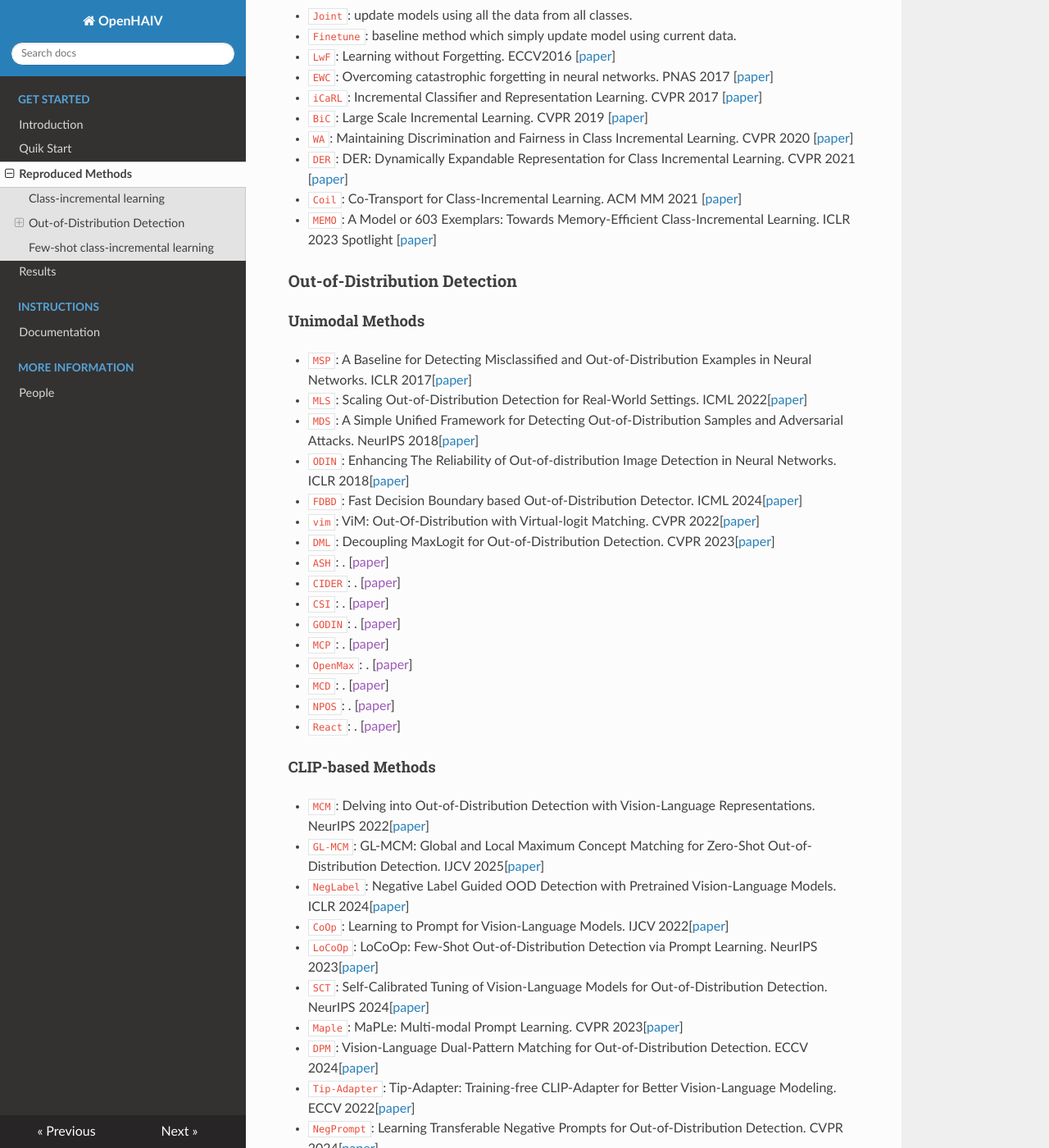
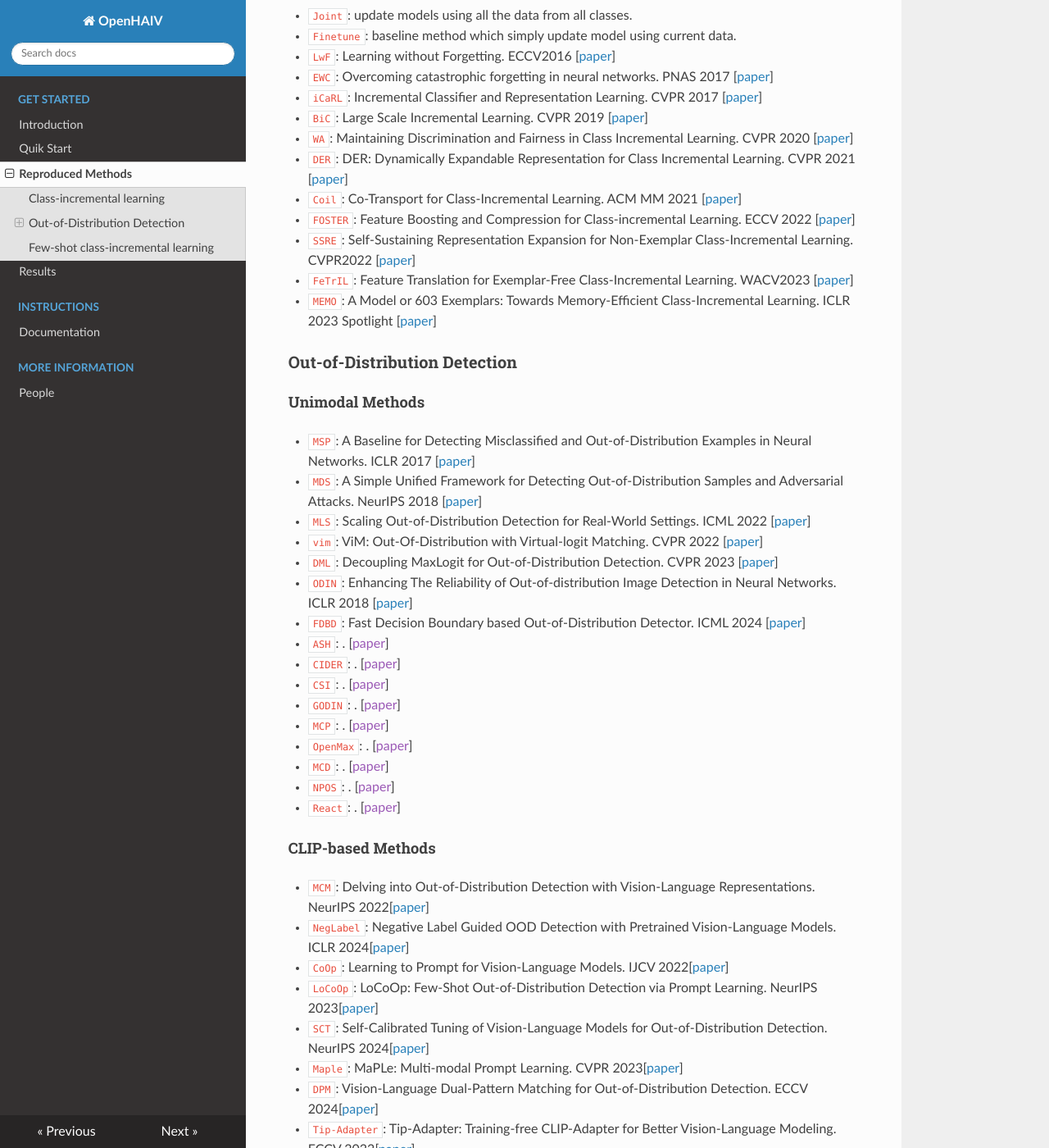
Before and after one commit to chessplayer9/framework, an MkDocs documentation site: the page built from docs/methods.md, in a window 1280 px wide and 1400 px high, scrolled down 198 px. Shown: the whole window at 82% size. Built offline with MkDocs 1.6.1, drawn with Linux system fonts in a browser that asks for light colours; nearby versions of some CDN libraries; some of the changed text lies outside the part shown.

Commit message:
update quik and method

```diff
--- a/docs/methods.md
+++ b/docs/methods.md
@@ -11,17 +11,20 @@
 -  `WA`: Maintaining Discrimination and Fairness in Class Incremental Learning. CVPR 2020 [[paper](https://arxiv.org/abs/1911.07053)]
 -  `DER`: DER: Dynamically Expandable Representation for Class Incremental Learning. CVPR 2021 [[paper](https://arxiv.org/abs/2103.16788)]
 -  `Coil`: Co-Transport for Class-Incremental Learning. ACM MM 2021 [[paper](https://arxiv.org/abs/2107.12654)]
+- `FOSTER`: Feature Boosting and Compression for Class-incremental Learning. ECCV 2022 [[paper](https://arxiv.org/abs/2204.04662)]
+-  `SSRE`: Self-Sustaining Representation Expansion for Non-Exemplar Class-Incremental Learning. CVPR2022 [[paper](https://arxiv.org/abs/2203.06359)]
+- `FeTrIL`: Feature Translation for Exemplar-Free Class-Incremental Learning. WACV2023 [[paper](https://arxiv.org/abs/2211.13131)]
 -  `MEMO`: A Model or 603 Exemplars: Towards Memory-Efficient Class-Incremental Learning. ICLR 2023 Spotlight [[paper](https://openreview.net/forum?id=S07feAlQHgM)]
 
 ### Out-of-Distribution Detection
 #### Unimodal Methods
-- `MSP`: A Baseline for Detecting Misclassified and Out-of-Distribution Examples in Neural Networks. ICLR 2017[[paper](https://arxiv.org/abs/1610.02136)]
-- `MLS`: Scaling Out-of-Distribution Detection for Real-World Settings. ICML 2022[[paper](https://arxiv.org/abs/1911.11132)]
-- `MDS`: A Simple Unified Framework for Detecting Out-of-Distribution Samples and Adversarial Attacks. NeurIPS 2018[[paper](https://arxiv.org/abs/1807.03888)]
-- `ODIN`: Enhancing The Reliability of Out-of-distribution Image Detection in Neural Networks. ICLR 2018[[paper](https://arxiv.org/abs/1706.02690)]
-- `FDBD`: Fast Decision Boundary based Out-of-Distribution Detector. ICML 2024[[paper](https://arxiv.org/abs/2312.11536)]
-- `vim`: ViM: Out-Of-Distribution with Virtual-logit Matching. CVPR 2022[[paper](https://arxiv.org/abs/2203.10807)]
-- `DML`: Decoupling MaxLogit for Out-of-Distribution Detection. CVPR 2023[[paper](https://openaccess.thecvf.com/content/CVPR2023/papers/Zhang_Decoupling_MaxLogit_for_Out-of-Distribution_Detection_CVPR_2023_paper.pdf)]
+- `MSP`: A Baseline for Detecting Misclassified and Out-of-Distribution Examples in Neural Networks. ICLR 2017 [[paper](https://arxiv.org/abs/1610.02136)]
+- `MDS`: A Simple Unified Framework for Detecting Out-of-Distribution Samples and Adversarial Attacks. NeurIPS 2018 [[paper](https://arxiv.org/abs/1807.03888)]
+- `MLS`: Scaling Out-of-Distribution Detection for Real-World Settings. ICML 2022 [[paper](https://arxiv.org/abs/1911.11132)]
+- `vim`: ViM: Out-Of-Distribution with Virtual-logit Matching. CVPR 2022 [[paper](https://arxiv.org/abs/2203.10807)]
+- `DML`: Decoupling MaxLogit for Out-of-Distribution Detection. CVPR 2023 [[paper](https://openaccess.thecvf.com/content/CVPR2023/papers/Zhang_Decoupling_MaxLogit_for_Out-of-Distribution_Detection_CVPR_2023_paper.pdf)]
+- `ODIN`: Enhancing The Reliability of Out-of-distribution Image Detection in Neural Networks. ICLR 2018 [[paper](https://arxiv.org/abs/1706.02690)]
+- `FDBD`: Fast Decision Boundary based Out-of-Distribution Detector. ICML 2024 [[paper](https://arxiv.org/abs/2312.11536)]
 - `ASH`: . [[paper]()]
 - `CIDER`: . [[paper]()]
 - `CSI`: . [[paper]()]
@@ -33,7 +36,6 @@
 - `React`: . [[paper]()]
 #### CLIP-based Methods
 - `MCM`: Delving into Out-of-Distribution Detection with Vision-Language Representations. NeurIPS 2022[[paper](https://arxiv.org/abs/2211.13445)]
-- `GL-MCM`: GL-MCM: Global and Local Maximum Concept Matching for Zero-Shot Out-of-Distribution Detection. IJCV 2025[[paper](https://arxiv.org/abs/2304.04521)]
 - `NegLabel`: Negative Label Guided OOD Detection with Pretrained Vision-Language Models. ICLR 2024[[paper](https://arxiv.org/abs/2403.20078)]
 - `CoOp`: Learning to Prompt for Vision-Language Models. IJCV 2022[[paper](https://arxiv.org/abs/2109.01134)]
 - `LoCoOp`: LoCoOp: Few-Shot Out-of-Distribution Detection via Prompt Learning. NeurIPS 2023[[paper](https://arxiv.org/abs/2306.01293)]
@@ -43,6 +45,8 @@
 - `Tip-Adapter`: Tip-Adapter: Training-free CLIP-Adapter for Better Vision-Language Modeling. ECCV 2022[[paper](https://arxiv.org/abs/2111.03930)]
 - `NegPrompt`: Learning Transferable Negative Prompts for Out-of-Distribution Detection. CVPR 2024[[paper](https://arxiv.org/abs/2404.03248)]
 
+- `GL-MCM`: GL-MCM: Global and Local Maximum Concept Matching for Zero-Shot Out-of-Distribution Detection. IJCV 2025 [[paper](https://arxiv.org/abs/2304.04521)]
+
 ### Few-shot class-incremental learning
 - `Alice`: Few-Shot Class-Incremental Learning from an Open-Set Perspective. ECCV 2022 [[paper](https://arxiv.org/abs/2208.00147)]
 - `FACT`: Forward Compatible Few-Shot Class-Incremental Learning. CVPR 2022 [[paper](https://arxiv.org/abs/2203.06953)]
```
Also changed, not shown: docs/quik.md (+14 -0 lines).
